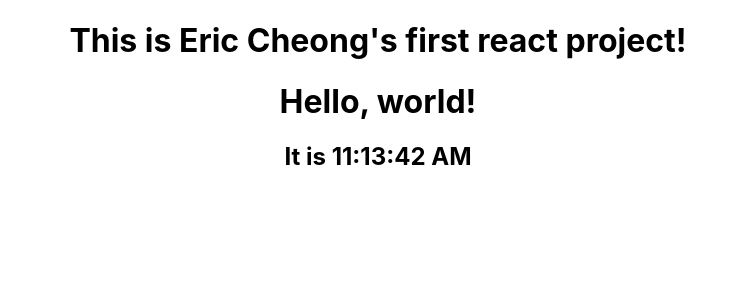
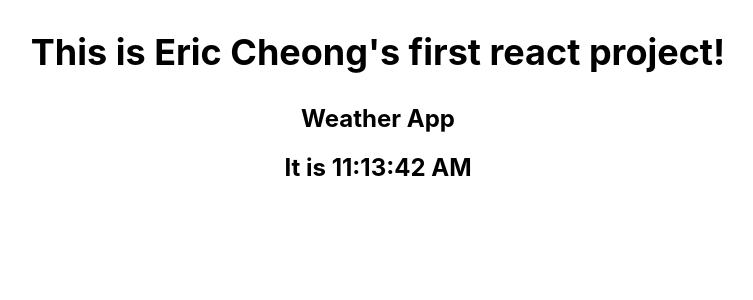
Before and after one commit to 25Ericcheong/weather-app, a React (Create React App) app: page / in a window 1280 px wide. Shown: the top 300 px of the page, without its empty margins (262-1015 px from the left). Built offline with nearby package versions, Linux system fonts and the light colour scheme.

Commit message:
using props in components

```diff
--- a/src/App.js
+++ b/src/App.js
@@ -4,15 +4,19 @@ function formatName(user) {
   return `This is ${user.firstName} ${user.lastName}'s first react project!`;
 }
 
-function App() {
+function App(props) {
   const user = {
     firstName: "Eric",
     lastName: "Cheong",
   };
+  const userElement = <h1>{formatName(user)}</h1>;
 
-  const element = <h1>{formatName(user)}</h1>;
-
-  return <div className="App">{element}</div>;
+  return (
+    <section className="App">
+      <h1>{userElement}</h1>
+      <h2>{props.appName}</h2>
+    </section>
+  );
 }
 
 export default App;
--- a/src/Time.js
+++ b/src/Time.js
@@ -3,7 +3,6 @@ import "./App.css";
 function Time() {
   const element = (
     <div>
-      <h1>Hello, world!</h1>
       <h2>It is {new Date().toLocaleTimeString()}</h2>
     </div>
   );
--- a/src/index.js
+++ b/src/index.js
@@ -7,7 +7,7 @@ import Time from "./Time.js";
 setInterval(() => {
   ReactDOM.render(
     <React.StrictMode>
-      <App />
+      <App appName="Weather App" />
       <Time />
     </React.StrictMode>,
     document.getElementById("root")
```
